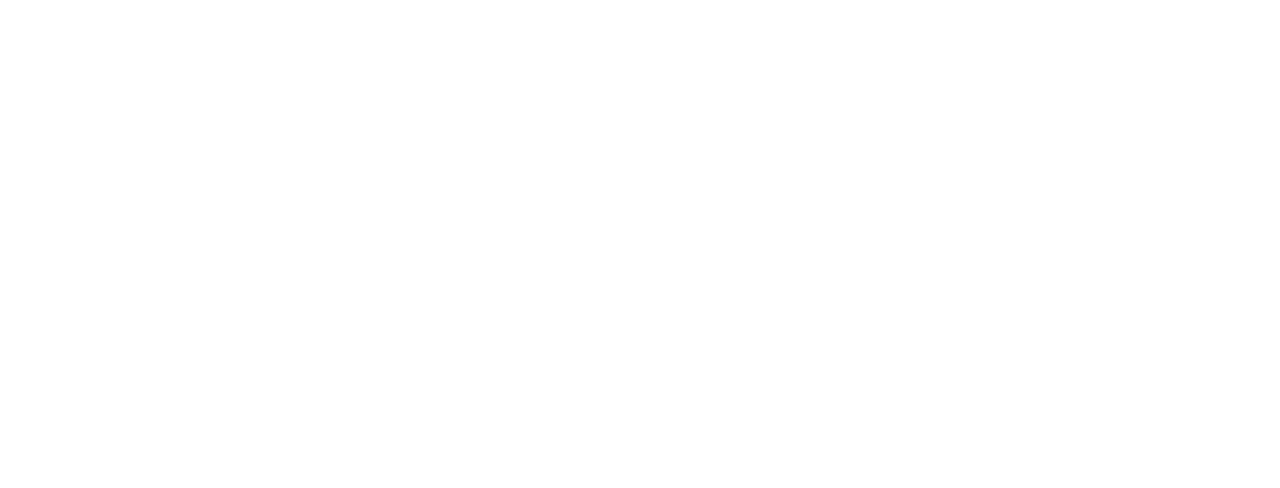
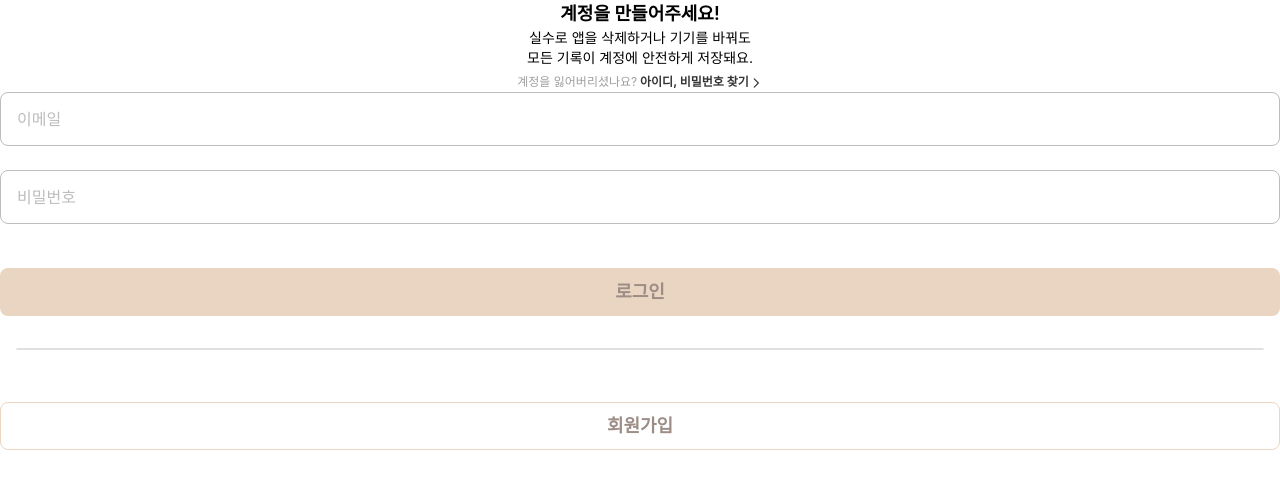
Before and after one commit to seobon/TeamTwoFront, a React (Create React App) app: page /signin in a window 1280 px wide. Before the commit this address had no page. Shown: the top 488 px of the page. Built offline with nearby package versions, Linux system fonts and the light colour scheme; a small style sheet from the web is missing.

Commit message:
FEAT: Input Comonent 생성

```diff
--- a/package.json
+++ b/package.json
@@ -12,6 +12,7 @@
     "react": "^18.2.0",
     "react-calendar": "^4.8.0",
     "react-dom": "^18.2.0",
+    "react-hook-form": "^7.50.1",
     "react-router-dom": "^6.22.0",
     "react-scripts": "^5.0.1",
     "web-vitals": "^2.1.4"
--- a/src/App.js
+++ b/src/App.js
@@ -5,11 +5,18 @@ import Todo from './pages/calendar/Todo.jsx';
 import Calendar1 from './pages/calendar/Calendar.jsx';
 import Write from './pages/write/Write.jsx';
 import Edit from './pages/write/Edit.jsx';
+import SignIn from './pages/Sign/SignIn.jsx';
+import SignUp from './pages/Sign/SignUp.jsx';
+import UserIdPw from './pages/User/UserIdPw.jsx';
 
 function App() {
   return (
     <BrowserRouter>
       <Routes>
+        <Route path="/signin" element={<SignIn />} />
+        <Route path="/signup" element={<SignUp />} />
+        <Route path="/useridpw" element={<UserIdPw />} />
+
         <Route path="/test" element={<Test />} />
         <Route path="/calendar" element={<Calendar1 />} />
         <Route path="/todo" element={<Todo />} />
--- /dev/null
+++ b/src/components/Input/Input.jsx
@@ -0,0 +1,31 @@
+import React, { forwardRef } from 'react';
+
+const Input = forwardRef(({ id, name, type, placeholder, errors, rules, register, ...props }, ref) => {
+  const inputCss =
+    'font-Body2 w-full py-3.5 px-4 mb-1 bg-transparent rounded-lg border border-solid focus:outline-none';
+  const errorMessages = errors[name] && errors[name].message;
+  const hasError = !!(errors && errorMessages);
+
+  return (
+    <div className='mb-5'>
+      <input
+        id={id}
+        name={name}
+        type={type}
+        placeholder={placeholder}
+        ref={ref}
+        rules={rules}
+        {...props}
+        {...register && register(name, rules)}
+        className={
+          hasError
+            ? `${inputCss}  border-red text-deepRed`
+            : `${inputCss} border-gray-400  focus:border-gray-500 focus:text-gray-800  active:border-gray-500 active:text-gray-800`
+        }
+      />
+      {hasError && <p className="text-deepRed font-Caption">{errorMessages}</p>}
+    </div>
+  );
+});
+
+export default Input;
--- a/src/index.css
+++ b/src/index.css
@@ -27,6 +27,43 @@
     padding: theme('spacing.6');
     box-shadow: theme('boxShadow.xl');
   }
+  .font-display{
+    @apply text-3xl font-medium;
+  }
+  .font-Heading1{
+    @apply text-2xl font-medium;
+  }
+  .font-Heading2{
+    @apply text-xl font-medium;
+  }
+  .font-Heading3{
+    @apply text-lg font-semibold;
+  }
+  .font-Heading4{
+    @apply text-lg font-normal;
+  }
+  .font-Body1{
+    @apply text-base font-semibold;
+  }
+  .font-Body2{
+    @apply text-base font-normal;
+  }
+  .font-Body3{
+    @apply text-sm font-semibold;
+  }
+  .font-Body4{
+    @apply text-sm font-normal;
+  }
+  .font-Caption{
+    @apply text-xs font-normal;
+  }
+  .btn-full-fill {
+    @apply font-Heading3 bg-brown text-deepBrown w-full	h-12 rounded-lg mt-5
+  }
+  .btn-full-line {
+    @apply font-Heading3 bg-transparent text-deepBrown w-full	h-12 rounded-lg mt-5 border border-brown
+  }
+
 }
 
 code {
--- /dev/null
+++ b/src/pages/Sign/SignIn.jsx
@@ -0,0 +1,113 @@
+import React, { useRef, useState } from 'react';
+import { useForm } from 'react-hook-form';
+import Input from '../../components/Input/Input.jsx';
+import { useNavigate } from 'react-router-dom';
+
+import { ReactComponent as Eye } from '../../assets/Eye.svg';
+
+const SignIn = () => {
+  const navigate = useNavigate();
+  // const [isShowPwChecked, setShowPwChecked] = useState(false);
+
+  const {
+    handleSubmit,
+    register,
+    watch,
+    formState: { errors },
+  } = useForm();
+
+  const emailPattern = {
+    value: new RegExp('^[a-zA-Z0-9._-]+@[a-zA-Z0-9.-]+.[a-zA-Z]{2,4}$', 'ig'),
+    message: '이메일을 확인해주세요.',
+  };
+
+  const passwordPattern = {
+    minLength: {
+      value: 8,
+      message: '비밀번호 길이를 8자리 이상 입력해주세요',
+    },
+    message: '비밀번호를 확인해주세요.',
+  };
+  const passwordRef = useRef(null);
+  passwordRef.current = watch('password');
+
+  // const handleShowPwChecked = async () => {
+  //   const password = await passwordRef.current;
+  //   if (password === null) return;
+
+  //   await setShowPwChecked(!isShowPwChecked);
+  //   if (!isShowPwChecked) {
+  //     password.type = 'text';
+  //     password.name = 'text';
+  //     password.id = 'text';
+  //     password.value.toString();
+  //   } else {
+  //     password.type = 'password';
+  //   }
+  // };
+
+  const onChangeFormLib = data => {
+    console.log('로그인 정보', data);
+  };
+
+  const navigateSignUp = () => {
+    navigate('/signup');
+  };
+  const navigateUserIdPW = () => {
+    navigate('/useridpw');
+  };
+  return (
+    <>
+      <div className="text-center">
+        <p className="font-Heading3"> 계정을 만들어주세요!</p>
+        <p className="font-Body4">
+          실수로 앱을 삭제하거나 기기를 바꿔도
+          <br /> 모든 기록이 계정에 안전하게 저장돼요.
+        </p>
+      </div>
+
+      <div className="text-center">
+        <span className="font-Caption text-gray-500"> 계정을 잃어버리셨나요?</span>
+        <span className="font-Caption text-gray-800" onClick={navigateUserIdPW}>
+          <b> 아이디, 비밀번호 찾기</b>
+          <svg className="h-3.5 w-3.5 text-gray-800 inline-block" fill="none" viewBox="0 0 24 24" stroke="currentColor">
+            <path stroke-linecap="round" stroke-linejoin="round" stroke-width="2" d="M9 5l7 7-7 7" />
+          </svg>
+        </span>
+      </div>
+      <form onSubmit={handleSubmit(onChangeFormLib)}>
+        <Input
+          id="email"
+          name="email"
+          type="text"
+          placeholder="이메일"
+          register={register}
+          rules={{ required: true, pattern: emailPattern }}
+          errors={errors}
+        />
+        <div className="relative">
+          <Input
+            id="password"
+            name="password"
+            type="password"
+            placeholder="비밀번호"
+            register={register}
+            rules={{ required: true, pattern: passwordPattern }}
+            errors={errors}
+          />
+          {/* <Eye className="h-7 w-7 text-gray-500 absolute top-3 right-8 inline-block" onClick={handleShowPwChecked} /> */}
+        </div>
+
+        <button className="btn-full-fill" type="submit">
+          로그인
+        </button>
+      </form>
+      <div className="rounded-full border border-gray-300 my-8 mx-4"></div>
+      <button className="btn-full-line" type="button" onClick={navigateSignUp}>
+        회원가입
+      </button>
+    </>
+  );
+};
+
+export default SignIn;
--- /dev/null
+++ b/src/pages/Sign/SignUp.jsx
@@ -0,0 +1,88 @@
+import React, { useRef, useState } from 'react';
+import { useForm } from 'react-hook-form';
+import Input from '../../components/Input/Input.jsx';
+import { useNavigate } from 'react-router-dom';
+
+const SignUp = () => {
+  const navigate = useNavigate();
+
+  const {
+    handleSubmit,
+    register,
+    watch,
+    formState: { errors },
+  } = useForm();
+  const password = useRef();
+  password.current = watch('password');
+  const passwordData = watch('password');
+
+  const emailPattern = {
+    value: new RegExp('^[a-zA-Z0-9._-]+@[a-zA-Z0-9.-]+.[a-zA-Z]{2,4}$', 'ig'),
+    message: '이메일을 확인해주세요.',
+  };
+
+  const passwordPattern = {
+    minLength: {
+      value: 8,
+      message: '비밀번호 길이를 8자리 이상 입력해주세요',
+    },
+  };
+
+  const passwordConfirmPattern = {
+    validate: value => {
+      return password === value || '비밀번호가 일치하지 않습니다';
+    },
+  };
+
+  const onChangeFormLib = data => {
+    console.log('회원가입 정보', data);
+  };
+  return (
+    <>
+      <form onSubmit={handleSubmit(onChangeFormLib)}>
+        <Input
+          id="email"
+          name="email"
+          type="text"
+          placeholder="이메일"
+          register={register}
+          rules={{ required: '이메일을 입력해주세요.', pattern: emailPattern }}
+          errors={errors}
+        />
+        <div className="relative">
+          <Input
+            id="password"
+            name="password"
+            type="password"
+            placeholder="비밀번호"
+            register={register}
+            rules={{ required: '비밀번호를 입력해주세요.', pattern: passwordPattern }}
+            errors={errors}
+          />
+        </div>
+        <div className="relative">
+          <Input
+            id="passwordConfirm"
+            name="passwordConfirm"
+            type="password"
+            placeholder="비밀번호 확인"
+            register={register}
+            rules={{
+              required: true,
+              validate: fieldValue => {
+                return fieldValue !== passwordData || '비밀번호 일치하지 않음';
+              },
+            }}
+            errors={errors}
+          />
+        </div>
+
+        <button className="btn-full-fill" type="submit">
+          회원가입
+        </button>
+      </form>
+    </>
+  );
+};
+
+export default SignUp;
--- /dev/null
+++ b/src/pages/User/UserIdPw.jsx
@@ -0,0 +1,9 @@
+import React from 'react'
+
+const UserIdPw = () => {
+  return (
+    <div>UserIdPw</div>
+  )
+}
+
+export default UserIdPw
```
Also changed, not shown: src/assets/Eye.svg (added), 1 other file (tests, documents, lock files or other folders).
